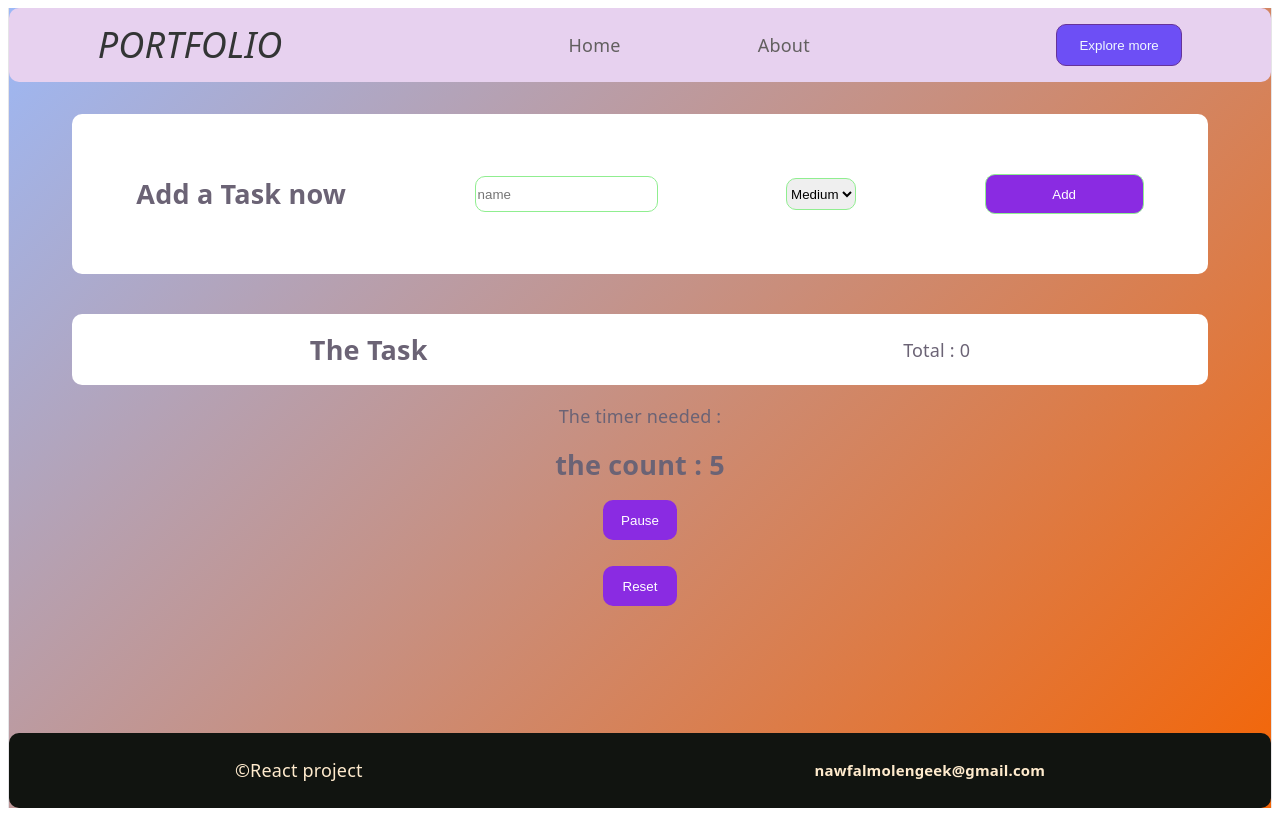
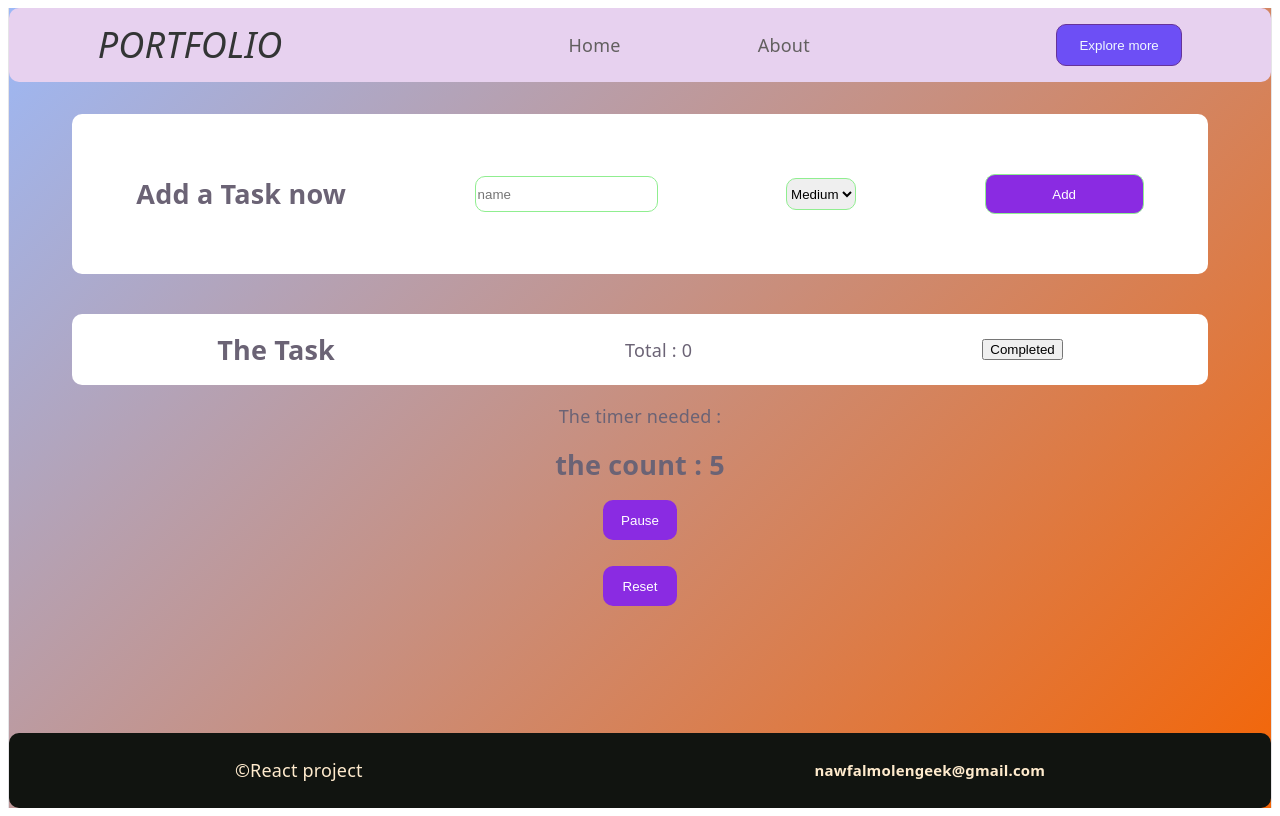
Before and after one commit to nawfalchiddi/React-fourth-Project-Tasks, a React (Vite) app: page / in a window 1280 px wide. Built offline with nearby package versions, Linux system fonts and the light colour scheme.

Commit message:
adding the first filter btn

```diff
--- a/src/pages/Home/components/Hero.jsx
+++ b/src/pages/Home/components/Hero.jsx
@@ -191,6 +191,7 @@ function Edit(item) {
 <div className='divTotal'>
        <h1>The Task </h1>
       <p>Total : {Total()}</p>
+      <button onClick={Completed}>Completed</button>
 </div>
           <div className='thecard'>
             {Products.map(item=> (<ProductCard  key={item.id} {...item}
```
